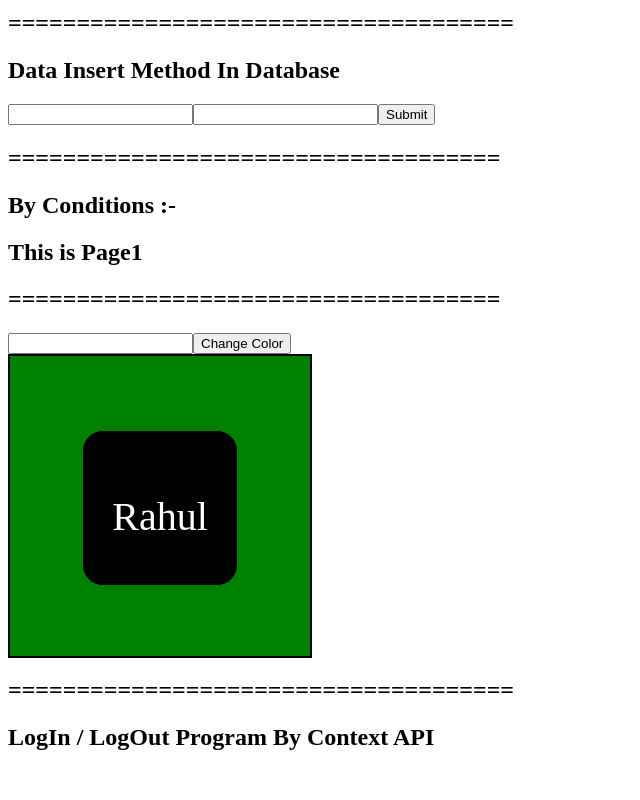
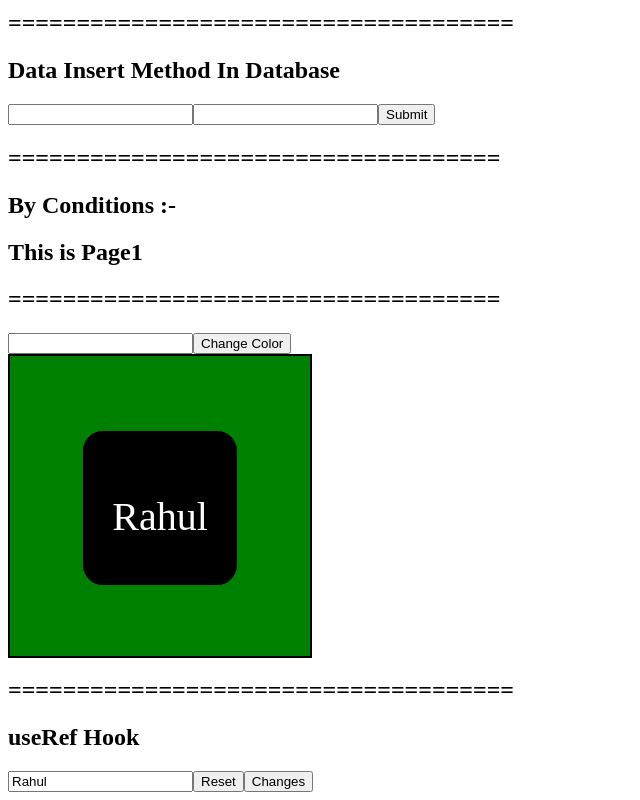
Before and after one commit to rahullokhande123/React_codes, a React (Vite) app: page / in a window 1280 px wide. Shown: the part 2890-3690 px from the top of the page, without its empty margins (0-640 px from the left). Before the commit the page ends 3661 px from the top, so only its background shows below. Built offline with nearby package versions, Linux system fonts and the light colour scheme; data requests are answered from the project's data file.

Commit message:
React.js

```diff
--- a/src/App.jsx
+++ b/src/App.jsx
@@ -7,7 +7,7 @@ import Page4 from "./components/Page4";
 
 import img1 from "./r1.jpg"
 
-import { useEffect, useState } from "react";
+import { useEffect, useRef, useState } from "react";
 
 import { myContext } from "./Context";
 import { useContext } from "react";
@@ -161,6 +161,21 @@ const App=()=>{
   const {color2,setColor2}=useContext(myContext)
   const [txt,setTex]=useState("")
 
+  // =====================================================
+
+  const myRef=useRef();
+  const [refText,setReftext]=useState("Rahul")
+
+  const refSubmit=()=>{
+    setReftext("")
+    myRef.current.focus()
+
+  }
+
+  const Change=()=>{
+    myRef.current.value=refText
+    myRef.current.style.color="yellow"
+  }
   return(
 
     <>
@@ -256,8 +271,11 @@ const App=()=>{
      </div>
 
     <h2>=====================================</h2>
-    <h2>LogIn / LogOut Program By Context API </h2>
+    <h2>useRef Hook </h2>
 
+     <input ref={myRef} type="text" value={refText} onChange={(e)=>{setReftext(e.target.value)}} />
+     <button onClick={refSubmit} >Reset</button>
+     <button onClick={Change}>Changes</button>
 
 
 
```
Also changed, not shown: src/useConter.jsx (added).
